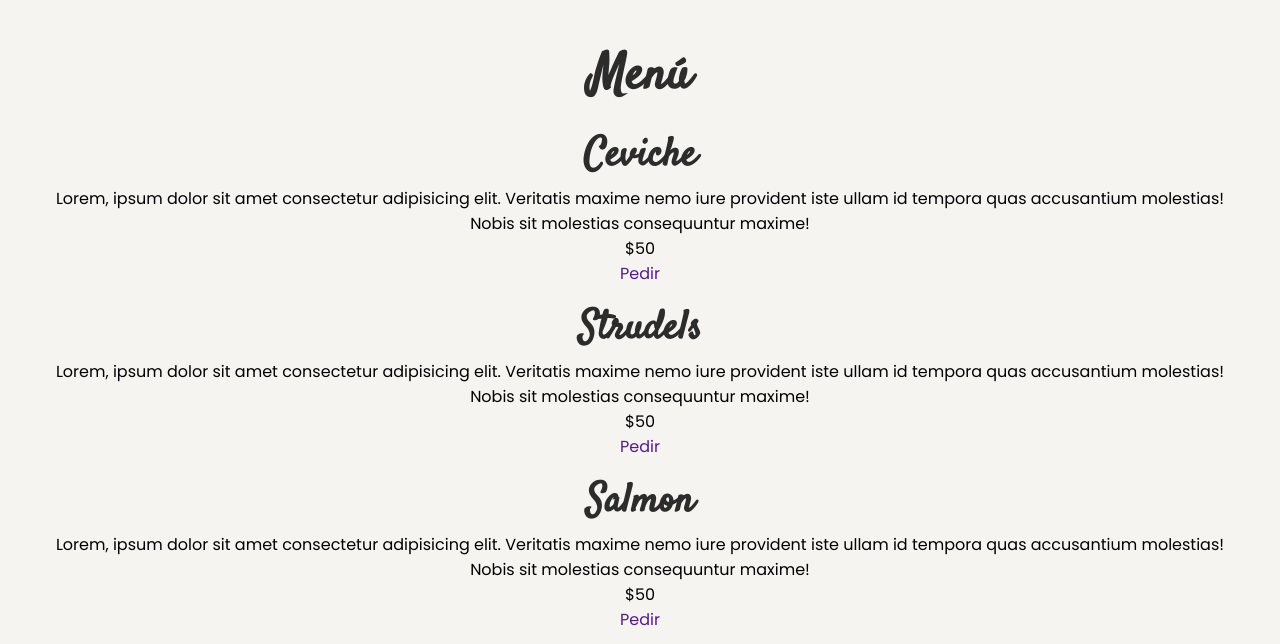
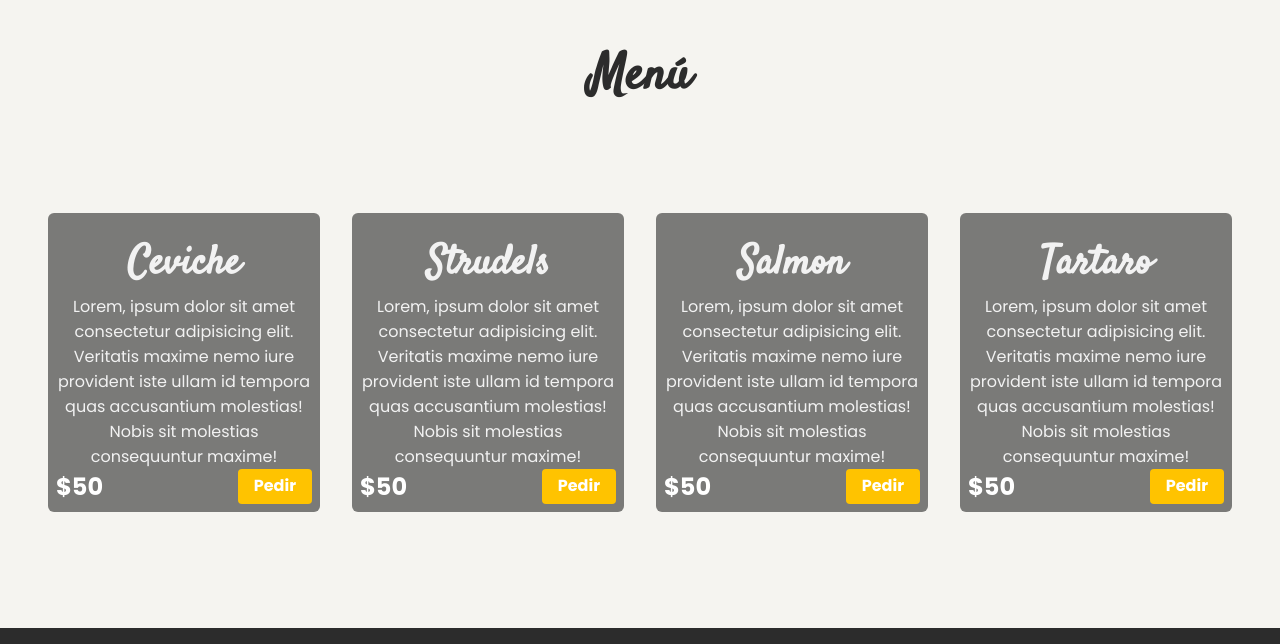
Before and after one commit to CCastroGuerra/web, a plain HTML site: page index.html in a window 1280 px wide. Shown: the part 2670-3314 px from the top of the page. Drawn offline with Linux system fonts and the light colour scheme.

Commit message:
Update style.css

```diff
--- a/style.css
+++ b/style.css
@@ -13,6 +13,85 @@ body{
     background-color: #f5f4f0;
 
 }
+a{
+    text-decoration: none;
+}
+
+/* Tarjetas Menu */
+.wrap{
+    max-width: 1200px;
+    margin: 0 auto;
+}
+.column-4{
+    display: grid;
+    grid-template-columns: repeat(4,1fr);
+    column-gap: 1rem;
+    row-gap: 1rem;
+}
+
+.tarjeta{
+    background-repeat: no-repeat;
+    height: 400px;
+    border-radius: 6px;
+    padding: 1rem .5rem;
+    display: flex;
+    align-items: end;
+}
+.wrap-text_tarjeta{
+    color: #fff;
+    padding: .5rem;
+    border-radius: 6px;
+    background: linear-gradient(to top, rgb(0 0 0 /.5),rgb(0 0 0 /.5));
+}
+
+.wrap-text_tarjeta p{
+    color: #f2f2f2;
+}
+.wrap-text_tarjeta h3{
+    color: #f2f2f2;
+}
+.cta-wrap_tarjeta-rest{
+    display: flex;
+    justify-content: space-between;
+}
+
+.precio_tarjeta-rest span{
+
+    font-size: 1.5rem;
+    font-weight: bold;
+}
+.cta_tarjeta_rest{
+    background-color: #ffc300;
+    padding: .25rem 1rem;
+    border-radius: 4px;
+}
+
+.cta_tarjeta_rest a {
+    color: #fff;
+    font-weight: bold;
+
+}
+
+@media(max-width:1024px){
+    .column-4 {
+        grid-template-columns: repeat(3, 1fr);
+    }
+}
+
+@media(max-width:768px){
+    .column-4 {
+        grid-template-columns: repeat(2, 1fr);
+    }
+}
+
+@media(max-width:480px){
+    .column-4 {
+        grid-template-columns: repeat(1, 1fr);
+    }
+}
+
+/* fin de la seccion tarjetas */
+
 img{
     max-width: 100%;
 }
```
